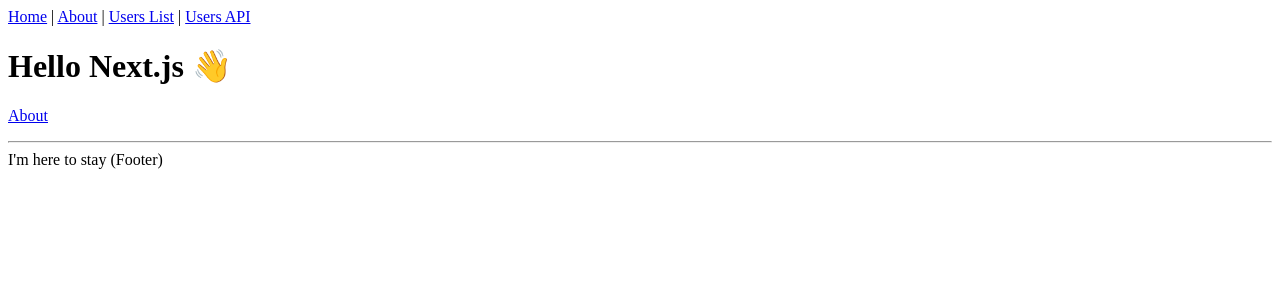
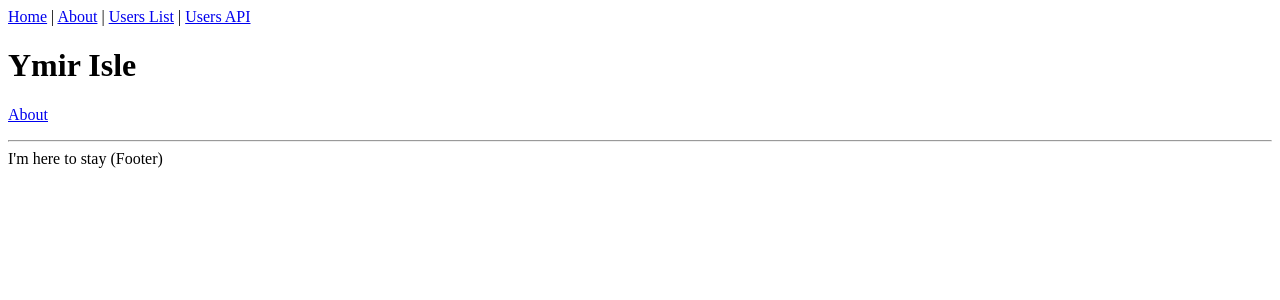
Before and after one commit to frostde/ymir-isle, a Next.js app: page / in a window 1280 px wide. Shown: the top 300 px of the page. Built offline with nearby package versions, Linux system fonts and the light colour scheme.

Commit message:
re-organizing folders

```diff
--- a/pages/index.tsx
+++ b/src/pages/index.tsx
@@ -3,7 +3,7 @@
 
 const IndexPage = () => (
   <Layout title="Home | Next.js + TypeScript Example">
-    <h1>Hello Next.js 👋</h1>
+    <h1>Ymir Isle</h1>
     <p>
       <Link href="/about">
         <a>About</a>
```
Also changed, not shown: tsconfig.json (+13 -4 lines), src/components/Layout.tsx (renamed from components/Layout.tsx), src/components/List.tsx (renamed from components/List.tsx), src/components/ListDetail.tsx (renamed from components/ListDetail.tsx), src/components/ListItem.tsx (renamed from components/ListItem.tsx), src/interfaces/index.ts (renamed from interfaces/index.ts), src/pages/about.tsx (renamed from pages/about.tsx), src/pages/api/users/index.ts (renamed from pages/api/users/index.ts), src/pages/users/[id].tsx (renamed from pages/users/[id].tsx), src/pages/users/index.tsx (renamed from pages/users/index.tsx), src/utils/sample-data.ts (renamed from utils/sample-data.ts).
